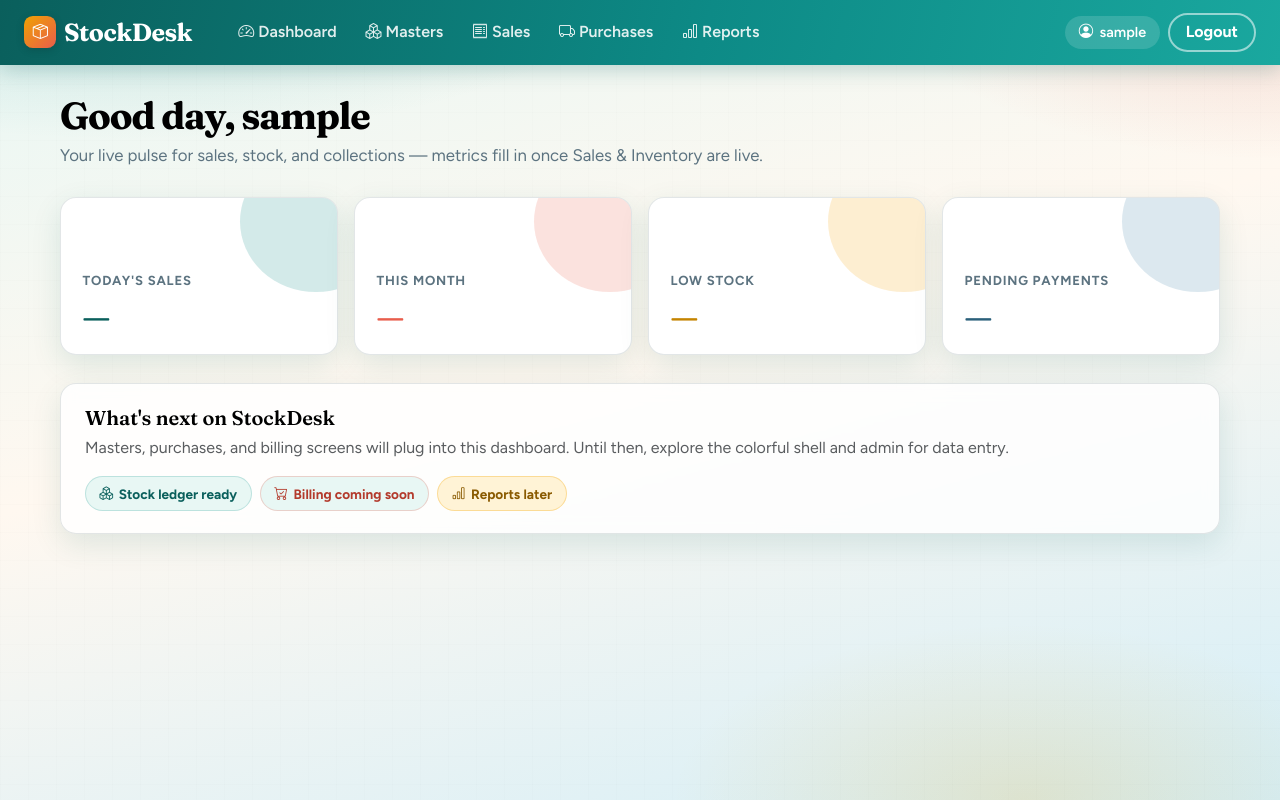
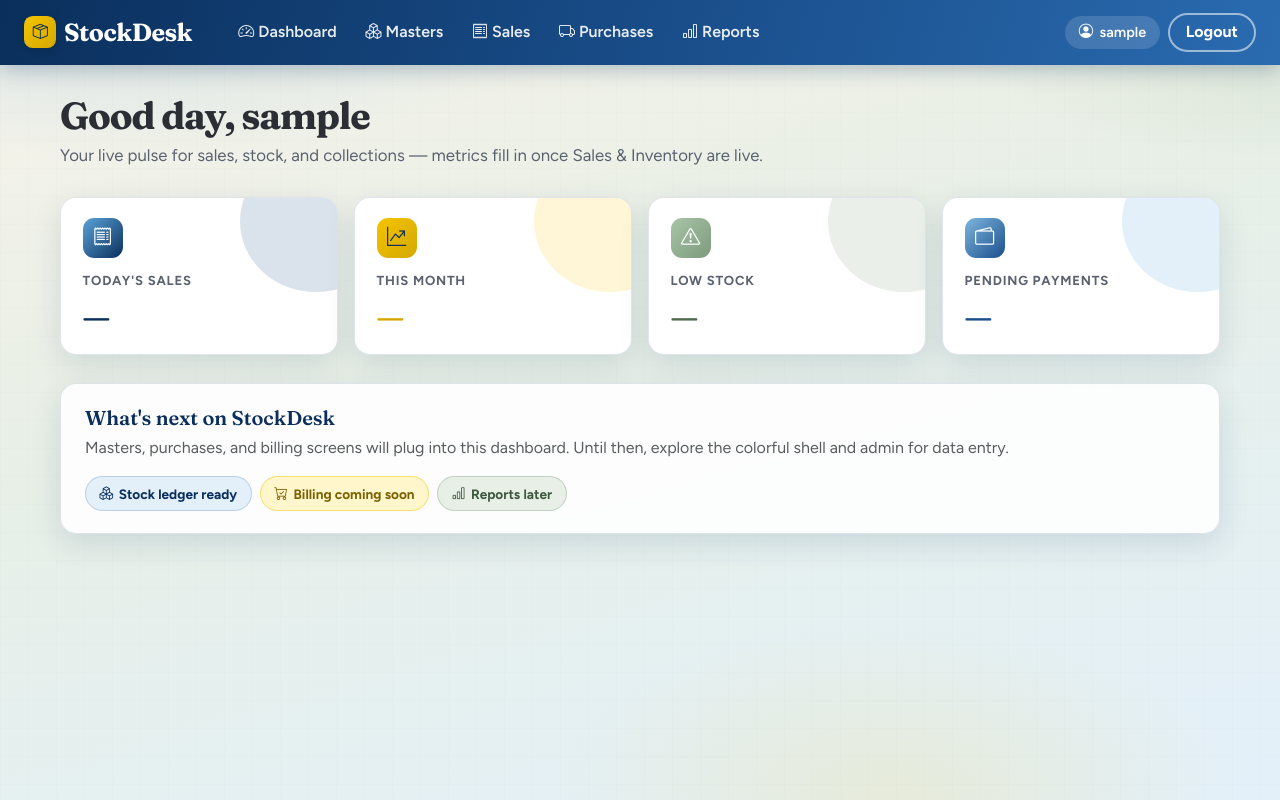
Before and after one commit to ghoneShubham/StockDesk, a Django app: page / in a window 1280 px wide. Run offline with Django 5.2, Linux system fonts and the light colour scheme; the visitor is signed in with stand-in values (Sample User, id 1); some libraries are stand-ins or nearby versions.

Commit message:
color changes

```diff
--- a/static/css/stockdesk.css
+++ b/static/css/stockdesk.css
@@ -1,19 +1,38 @@
-/* StockDesk UI — teal / coral retail palette */
+/* StockDesk UI — trust blue + yellow energy + sage/cream calm */
 :root {
-    --sd-ink: #000000;
-    --sd-muted: #5c7380;
-    --sd-teal: #0d8a86;
-    --sd-teal-deep: #0a5f5c;
-    --sd-coral: #e85d4c;
-    --sd-amber: #f0a202;
-    --sd-mint: #e8f7f4;
-    --sd-sky: #d4eef7;
-    --sd-cream: #fff8f0;
+    /* Trust */
+    --sd-blue-deep: #0a2f5c;
+    --sd-blue: #1a4f8c;
+    --sd-blue-light: #5ba3d9;
+    --sd-blue-soft: #e3f0fa;
+
+    /* Energy */
+    --sd-charcoal: #2b2e34;
+    --sd-yellow: #f5c400;
+    --sd-yellow-deep: #d4a800;
+
+    /* Calm */
+    --sd-sage: #7d9b7c;
+    --sd-sage-soft: #e7efe6;
+    --sd-cream: #f7f3ea;
+
+    /* Neutrals */
+    --sd-ink: var(--sd-charcoal);
+    --sd-muted: #5a6270;
     --sd-white: #ffffff;
-    --sd-border: rgba(18, 50, 58, 0.12);
+    --sd-border: rgba(10, 47, 92, 0.12);
+
+    /* Aliases used by existing templates (metric/chip classes) */
+    --sd-teal: var(--sd-blue);
+    --sd-teal-deep: var(--sd-blue-deep);
+    --sd-coral: var(--sd-yellow-deep);
+    --sd-amber: var(--sd-sage);
+    --sd-mint: var(--sd-sage-soft);
+    --sd-sky: var(--sd-blue-soft);
+
     --sd-radius: 1rem;
     --sd-radius-sm: 0.65rem;
-    --sd-shadow: 0 10px 30px rgba(10, 95, 92, 0.12);
+    --sd-shadow: 0 10px 30px rgba(10, 47, 92, 0.12);
     --sd-font-display: "Fraunces", Georgia, serif;
     --sd-font-body: "Figtree", system-ui, sans-serif;
 }
@@ -34,23 +53,22 @@ body.sd-body {
     font-family: var(--sd-font-body);
     color: var(--sd-ink);
     background:
-        radial-gradient(ellipse 80% 50% at 10% -10%, rgba(13, 138, 134, 0.22), transparent 55%),
-        radial-gradient(ellipse 60% 40% at 100% 0%, rgba(232, 93, 76, 0.18), transparent 50%),
-        radial-gradient(ellipse 50% 40% at 80% 100%, rgba(240, 162, 2, 0.16), transparent 55%),
-        linear-gradient(165deg, var(--sd-mint) 0%, var(--sd-cream) 45%, var(--sd-sky) 100%);
+        radial-gradient(ellipse 80% 50% at 8% -8%, rgba(91, 163, 217, 0.28), transparent 55%),
+        radial-gradient(ellipse 55% 40% at 100% 0%, rgba(125, 155, 124, 0.18), transparent 50%),
+        radial-gradient(ellipse 50% 40% at 70% 100%, rgba(245, 196, 0, 0.12), transparent 55%),
+        linear-gradient(165deg, var(--sd-cream) 0%, var(--sd-sage-soft) 42%, var(--sd-blue-soft) 100%);
     background-attachment: fixed;
 }
 
-/* subtle grid texture */
 body.sd-body::before {
     content: "";
     position: fixed;
     inset: 0;
     pointer-events: none;
-    opacity: 0.35;
+    opacity: 0.3;
     background-image:
-        linear-gradient(rgba(18, 50, 58, 0.03) 1px, transparent 1px),
-        linear-gradient(90deg, rgba(18, 50, 58, 0.03) 1px, transparent 1px);
+        linear-gradient(rgba(10, 47, 92, 0.035) 1px, transparent 1px),
+        linear-gradient(90deg, rgba(10, 47, 92, 0.035) 1px, transparent 1px);
     background-size: 28px 28px;
     z-index: 0;
 }
@@ -60,10 +78,10 @@ body.sd-body > * {
     z-index: 1;
 }
 
-/* ---------- Top bar ---------- */
+/* ---------- Top bar (trust: dark blue) ---------- */
 .sd-topbar {
-    background: linear-gradient(105deg, var(--sd-teal-deep) 0%, var(--sd-teal) 55%, #1aa89f 100%);
-    box-shadow: 0 4px 20px rgba(10, 95, 92, 0.25);
+    background: linear-gradient(105deg, var(--sd-blue-deep) 0%, var(--sd-blue) 55%, #2a6bb0 100%);
+    box-shadow: 0 4px 20px rgba(10, 47, 92, 0.28);
     padding: 0.55rem 0;
     margin-bottom: 1.75rem;
 }
@@ -83,16 +101,16 @@ body.sd-body > * {
     width: 2rem;
     height: 2rem;
     border-radius: 0.55rem;
-    background: linear-gradient(135deg, var(--sd-amber), var(--sd-coral));
+    background: linear-gradient(135deg, var(--sd-yellow), var(--sd-yellow-deep));
     display: inline-grid;
     place-items: center;
     font-size: 0.95rem;
-    color: #fff;
+    color: var(--sd-blue-deep);
     box-shadow: 0 2px 8px rgba(0, 0, 0, 0.15);
 }
 
 .sd-topbar .nav-link {
-    color: rgba(255, 255, 255, 0.88) !important;
+    color: rgba(255, 255, 255, 0.9) !important;
     font-weight: 600;
     border-radius: 999px;
     padding: 0.4rem 0.9rem !important;
@@ -184,14 +202,14 @@ body.sd-body > * {
     width: 55%;
     height: 90%;
     border-radius: 50%;
-    opacity: 0.18;
+    opacity: 0.16;
     pointer-events: none;
 }
 
-.sd-metric--teal::after { background: var(--sd-teal); }
-.sd-metric--coral::after { background: var(--sd-coral); }
-.sd-metric--amber::after { background: var(--sd-amber); }
-.sd-metric--ink::after { background: #3d7ea6; }
+.sd-metric--teal::after { background: var(--sd-blue); }
+.sd-metric--coral::after { background: var(--sd-yellow); }
+.sd-metric--amber::after { background: var(--sd-sage); }
+.sd-metric--ink::after { background: var(--sd-blue-light); }
 
 .sd-metric:nth-child(1) { animation-delay: 0.05s; }
 .sd-metric:nth-child(2) { animation-delay: 0.12s; }
@@ -215,10 +233,10 @@ body.sd-body > * {
     letter-spacing: -0.03em;
 }
 
-.sd-metric--teal .sd-metric__value { color: var(--sd-teal-deep); }
-.sd-metric--coral .sd-metric__value { color: var(--sd-coral); }
-.sd-metric--amber .sd-metric__value { color: #c48400; }
-.sd-metric--ink .sd-metric__value { color: #2a5f7a; }
+.sd-metric--teal .sd-metric__value { color: var(--sd-blue-deep); }
+.sd-metric--coral .sd-metric__value { color: var(--sd-yellow-deep); }
+.sd-metric--amber .sd-metric__value { color: #4f6b4e; }
+.sd-metric--ink .sd-metric__value { color: var(--sd-blue); }
 
 .sd-metric__icon {
     width: 2.5rem;
@@ -231,16 +249,25 @@ body.sd-body > * {
     color: #fff;
 }
 
-.sd-metric--teal .sd-metric__icon { background: linear-gradient(135deg,#FFDA62); }
-.sd-metric--coral .sd-metric__icon { background: linear-gradient(135deg, #F8B2B2); }
-.sd-metric--amber .sd-metric__icon { background: linear-gradient(135deg, #97DDE9); }
-.sd-metric--ink .sd-metric__icon { background: linear-gradient(135deg,  #C8A96B); }
+.sd-metric--teal .sd-metric__icon {
+    background: linear-gradient(135deg, var(--sd-blue-light), var(--sd-blue-deep));
+}
+.sd-metric--coral .sd-metric__icon {
+    background: linear-gradient(135deg, var(--sd-yellow), var(--sd-yellow-deep));
+    color: var(--sd-blue-deep);
+}
+.sd-metric--amber .sd-metric__icon {
+    background: linear-gradient(135deg, #a8c4a7, var(--sd-sage));
+}
+.sd-metric--ink .sd-metric__icon {
+    background: linear-gradient(135deg, #7eb6df, var(--sd-blue));
+}
 
 .sd-panel {
     margin-top: 1.75rem;
     border: 1px solid var(--sd-border);
     border-radius: var(--sd-radius);
-    background: rgba(255, 255, 255, 0.82);
+    background: rgba(255, 255, 255, 0.86);
     backdrop-filter: blur(8px);
     padding: 1.35rem 1.5rem;
     box-shadow: var(--sd-shadow);
@@ -251,6 +278,7 @@ body.sd-body > * {
     font-family: var(--sd-font-display);
     font-size: 1.25rem;
     margin-bottom: 0.4rem;
+    color: var(--sd-blue-deep);
 }
 
 .sd-chip-row {
@@ -268,21 +296,21 @@ body.sd-body > * {
     border-radius: 999px;
     font-size: 0.85rem;
     font-weight: 700;
-    background: var(--sd-mint);
-    color: var(--sd-teal-deep);
-    border: 1px solid rgba(13, 138, 134, 0.2);
+    background: var(--sd-blue-soft);
+    color: var(--sd-blue-deep);
+    border: 1px solid rgba(26, 79, 140, 0.2);
 }
 
 .sd-chip--coral {
-    background: F7F4ED;
-    color: #b33a2c;
-    border-color: rgba(232, 93, 76, 0.25);
+    background: #fff6cc;
+    color: #7a6200;
+    border-color: rgba(245, 196, 0, 0.45);
 }
 
 .sd-chip--amber {
-    background: #fff3d6;
-    color: #8a5a00;
-    border-color: rgba(240, 162, 2, 0.3);
+    background: var(--sd-sage-soft);
+    color: #3f5a3e;
+    border-color: rgba(125, 155, 124, 0.35);
 }
 
 /* ---------- Alerts ---------- */
```
Also changed, not shown: other parts of static/css/stockdesk.css (+25 -24 lines).
